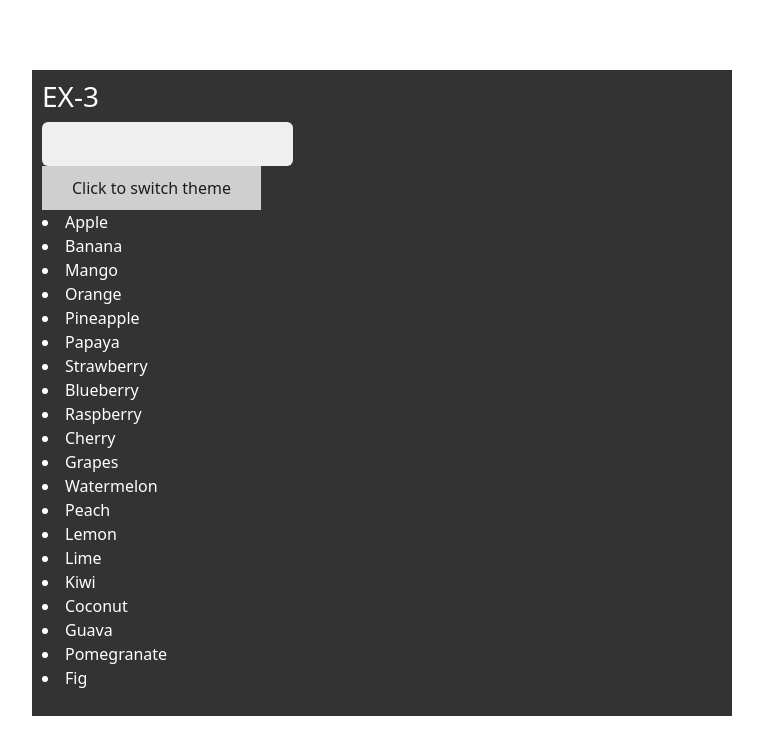
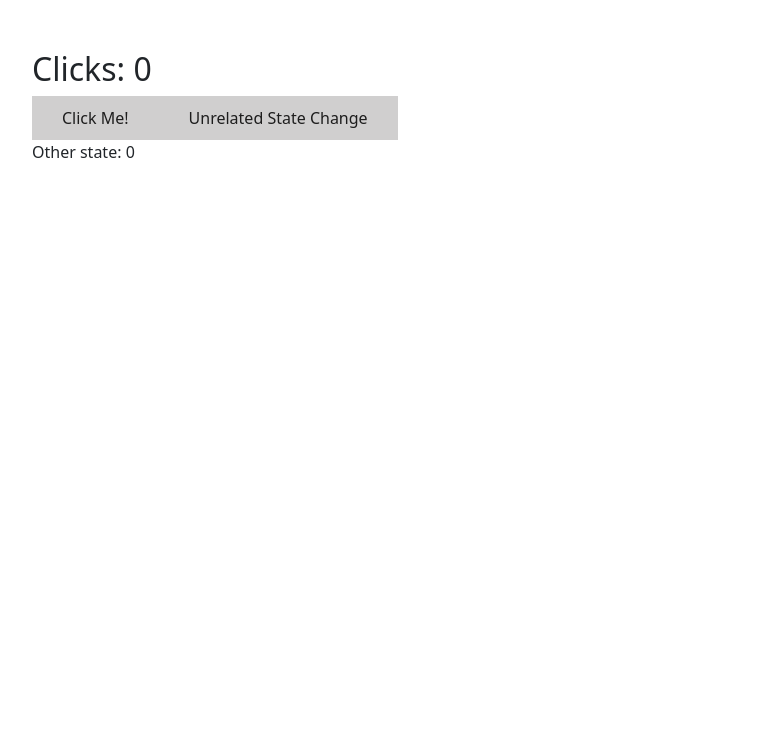
Before and after one commit to kriskris-27/react-ts-mosh, a React (Vite) app: page / in a window 1280 px wide. Shown: the top 754 px of the page, without its empty margins (18-781 px from the left). Built offline with nearby package versions, Linux system fonts and the light colour scheme.

Commit message:
app chanes

```diff
--- a/src/App.tsx
+++ b/src/App.tsx
@@ -6,7 +6,8 @@
 // import SimExMemo from "./useMemo/SimExMemo"
 // import Userefex1 from "./useRef/Userefex1"
 
-import Usememoex from "./useMemo/Usememoex"
+import UseCallbackExample from "./usecallback/Ex1callback"
+// import Usememoex from "./useMemo/Usememoex"
 
 
 export const App = () => {
@@ -21,7 +22,8 @@ export const App = () => {
     <Userefex1/>
     <Exmemo/>
     <SimExMemo/> */}
-    <Usememoex/>
+    {/* <Usememoex/> */}
+    <UseCallbackExample/>
     </>
   )
 }
```
